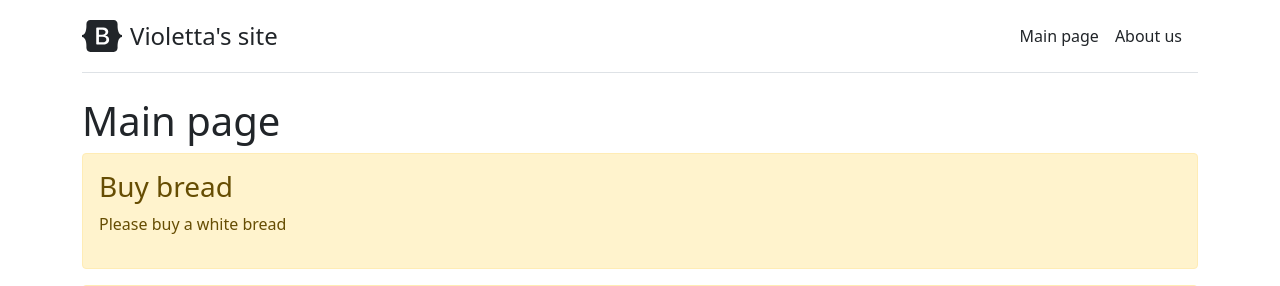
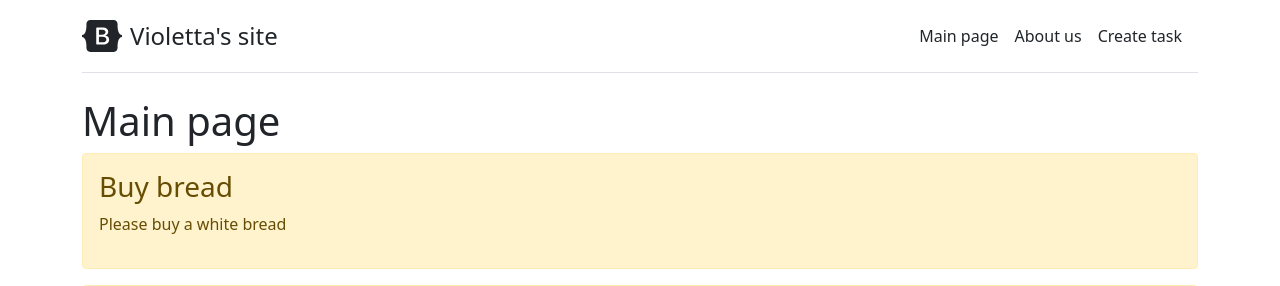
Before and after one commit to violettasevko/pythondjango, a Django app: page / in a window 1280 px wide. Shown: the top 286 px of the page. Run offline with Django 4.2, Linux system fonts and the light colour scheme; data comes from the database, SQL or seed files in the repository.

Commit message:
add create task

```diff
--- a/taskmanager/main/templates/main/base.html
+++ b/taskmanager/main/templates/main/base.html
@@ -20,6 +20,7 @@
       <nav class="d-inline-flex mt-2 mt-md-0 ms-md-auto">
         <a class="me-3 py-2 text-dark text-decoration-none" href="{% url 'home' %}">Main page</a>
         <a class="me-3 py-2 text-dark text-decoration-none" href="{% url 'about-us' %}">About us</a>
+        <a class="me-3 py-2 text-dark text-decoration-none" href="{% url 'create' %}">Create task</a>
       </nav>
     </div>
       </header>
--- a/taskmanager/main/urls.py
+++ b/taskmanager/main/urls.py
@@ -4,4 +4,5 @@ from . import views
 urlpatterns = [
     path('', views.index, name='home'),
     path('about-us', views.about, name='about-us'),
+    path('create', views.create, name='create'),
 ]
--- a/taskmanager/main/views.py
+++ b/taskmanager/main/views.py
@@ -9,3 +9,7 @@ def index(request):
 
 def about(request):
     return render(request, 'main/about-us.html')
+
+
+def create(request):
+    return render(request, 'main/create.html')
```
